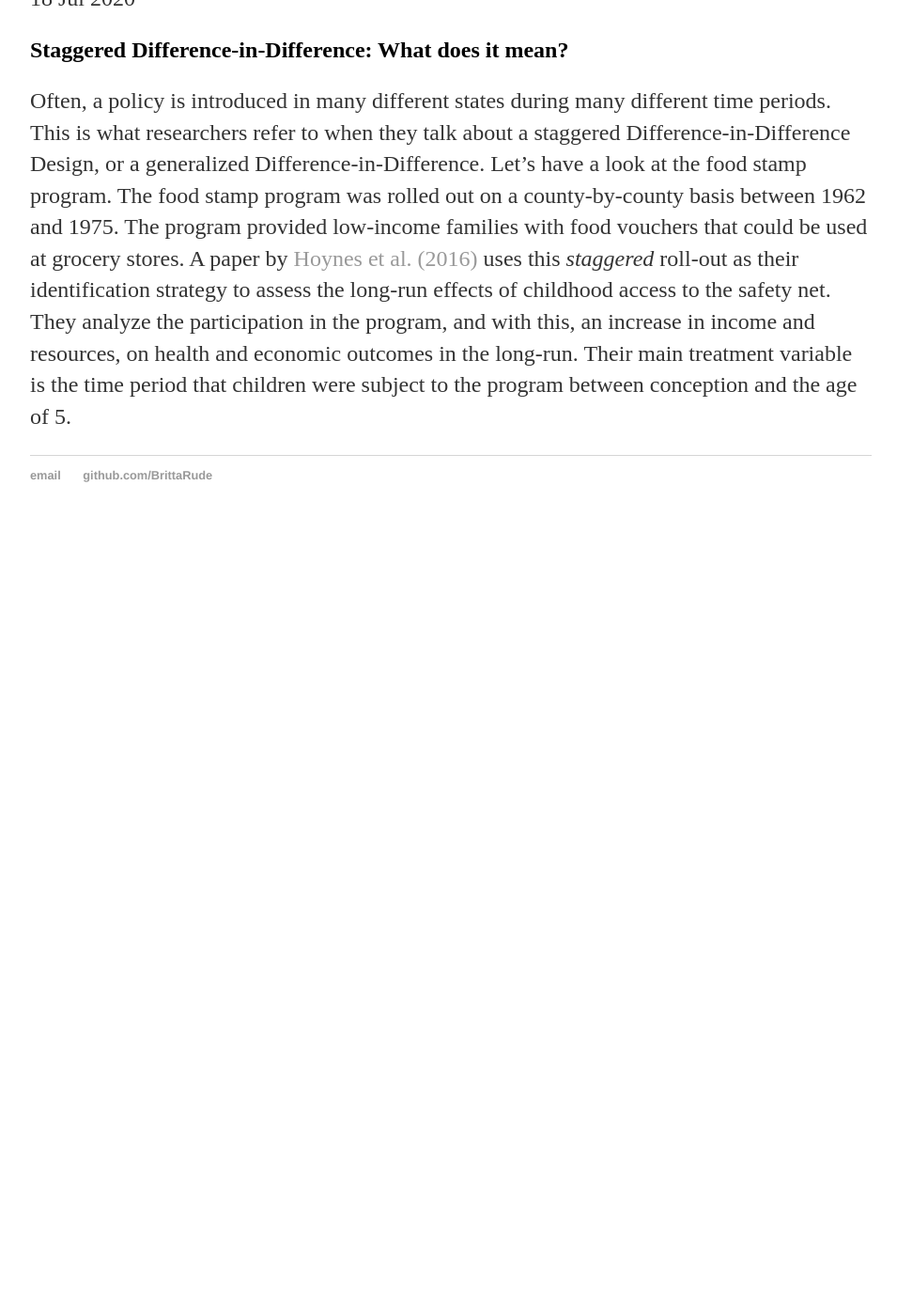
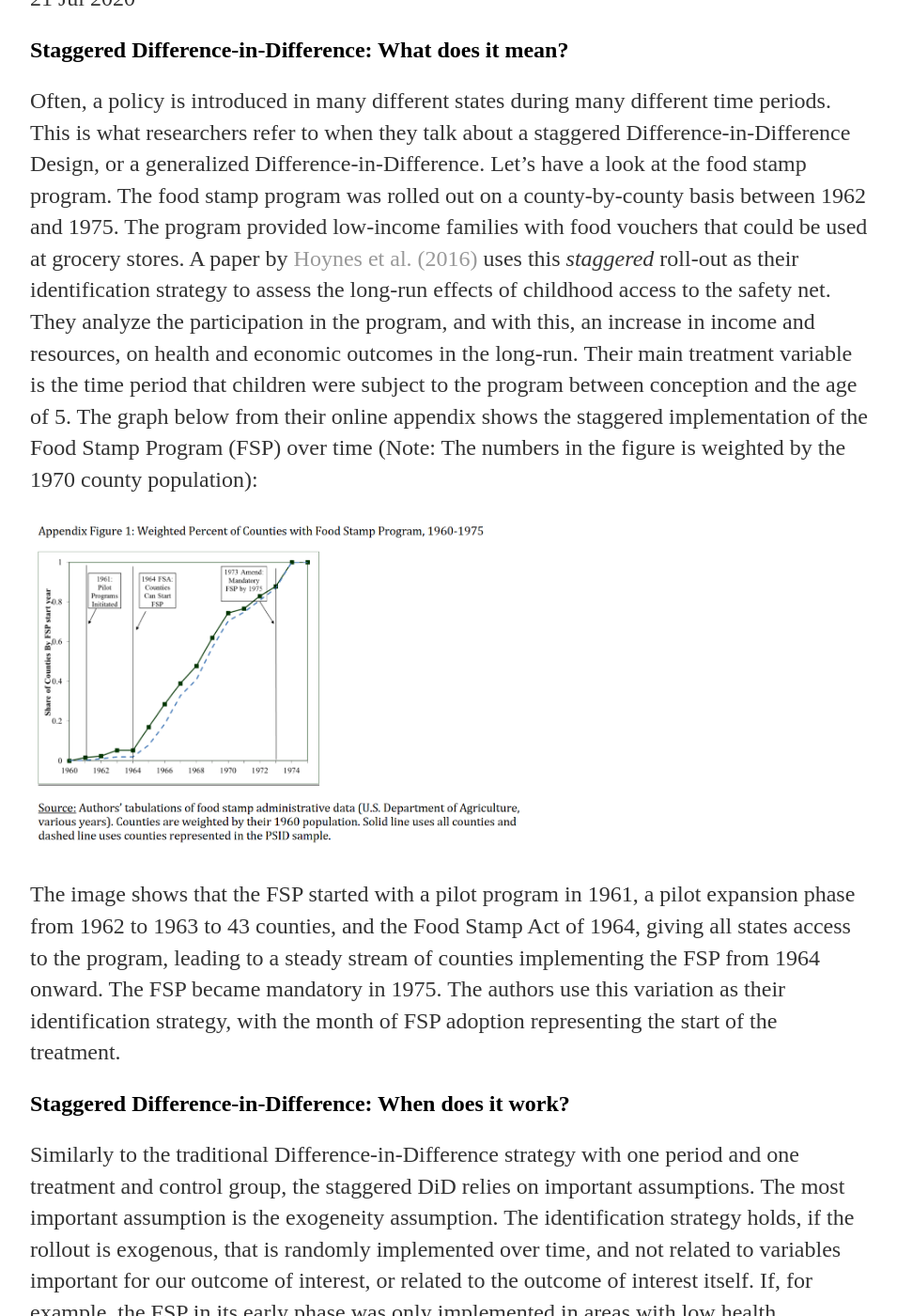
Before and after one commit to BrittaRude/BrittaRude.github.io, a Jekyll site: the page built from inputs_datascience/_posts/2020-07-21-britta-rude-staggered-difference-in-difference-as-the-next-level.md, in a window 1280 px wide and 1400 px high, scrolled down 270 px. Shown: the whole window at 94% size, without its empty margins (160-1115 px from the left). Built offline with Jekyll 4.4.1, drawn with Linux system fonts in a browser that asks for light colours; before the commit the page ends 900 px from its top, so only the background shows below that; some of the changed text lies outside the part shown.

Commit message:
Update 2020-07-21-britta-rude-staggered-difference-in-difference-as-the-next-level.md

```diff
--- a/inputs_datascience/_posts/2020-07-21-britta-rude-staggered-difference-in-difference-as-the-next-level.md
+++ b/inputs_datascience/_posts/2020-07-21-britta-rude-staggered-difference-in-difference-as-the-next-level.md
@@ -1,9 +1,19 @@
 ---
 layout: post
 title: "Staggered Difference-in-Difference - What is different?"
-date: 2020-07-18
+date: 2020-07-21
 ---
 
 ## Staggered Difference-in-Difference: What does it mean?
 
-Often, a policy is introduced in many different states during many different time periods. This is what researchers refer to when they talk about a staggered Difference-in-Difference Design, or a generalized Difference-in-Difference. Let's have a look at the food stamp program. The food stamp program was rolled out on a county-by-county basis between 1962 and 1975. The program provided low-income families with food vouchers that could be used at grocery stores. A paper by [Hoynes et al. (2016)](https://www.aeaweb.org/articles?id=10.1257/aer.20130375) uses this _staggered_ roll-out as their identification strategy to assess the long-run effects of childhood access to the safety net. They analyze the participation in the program, and with this, an increase in income and resources, on health and economic outcomes in the long-run. Their main treatment variable is the time period that children were subject to the program between conception and the age of 5.
+Often, a policy is introduced in many different states during many different time periods. This is what researchers refer to when they talk about a staggered Difference-in-Difference Design, or a generalized Difference-in-Difference. Let's have a look at the food stamp program. The food stamp program was rolled out on a county-by-county basis between 1962 and 1975. The program provided low-income families with food vouchers that could be used at grocery stores. A paper by [Hoynes et al. (2016)](https://www.aeaweb.org/articles?id=10.1257/aer.20130375) uses this _staggered_ roll-out as their identification strategy to assess the long-run effects of childhood access to the safety net. They analyze the participation in the program, and with this, an increase in income and resources, on health and economic outcomes in the long-run. Their main treatment variable is the time period that children were subject to the program between conception and the age of 5. The graph below from their online appendix shows the staggered implementation of the Food Stamp Program (FSP) over time (Note: The numbers in the figure is weighted by the 1970 county population):
+
+<img src="/images/Rollout_FSP.PNG" alt="Parallel Trend Assumption" style="max-width:60%;"/>
+
+The image shows that the FSP started with a pilot program in 1961, a pilot expansion phase from 1962 to 1963 to 43 counties, and the Food Stamp Act of 1964, giving all states access to the program, leading to a steady stream of counties implementing the FSP from 1964 onward. The FSP became mandatory in 1975. The authors use this variation as their identification strategy, with the month of FSP adoption representing the start of the treatment.
+
+## Staggered Difference-in-Difference: When does it work?
+
+Similarly to the traditional Difference-in-Difference strategy with one period and one treatment and control group, the staggered DiD relies on important assumptions. The most important assumption is the exogeneity assumption. The identification strategy holds, if the rollout is exogenous, that is randomly implemented over time, and not related to variables important for our outcome of interest, or related to the outcome of interest itself. If, for example, the FSP in its early phase was only implemented in areas with low health conditions, and later in areas with high health conditions, our treatment and control groups systematically differ from each other. Or if it first was implemented in areas with a high poverty share, and then in areas with a low poverty share. These differences in county characteristics that influence the adoption timing could result in spurious correlation, if these same county characteristics are related to differential trends in our outcome of interest. The identification assumption is that there are no contemporaneous county level trends that are correlated with the introduction of the FSP and our outcomes of interest at the same time (health and economic outcomes).
+
+How do we test this assumption? First, we can run a regression, in which the adoption of our FSP is the outcome variable, and all kind of covariates are introduced as potential explanatory variables.
```
